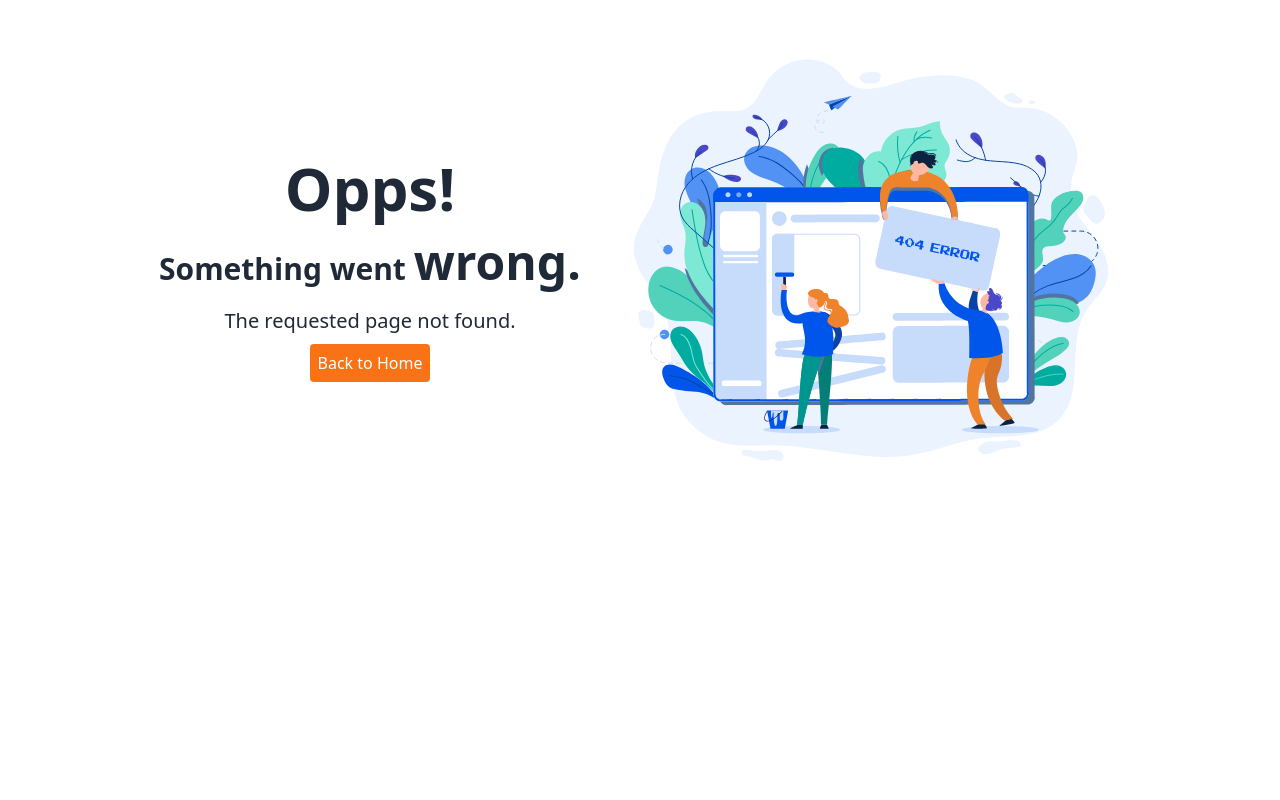
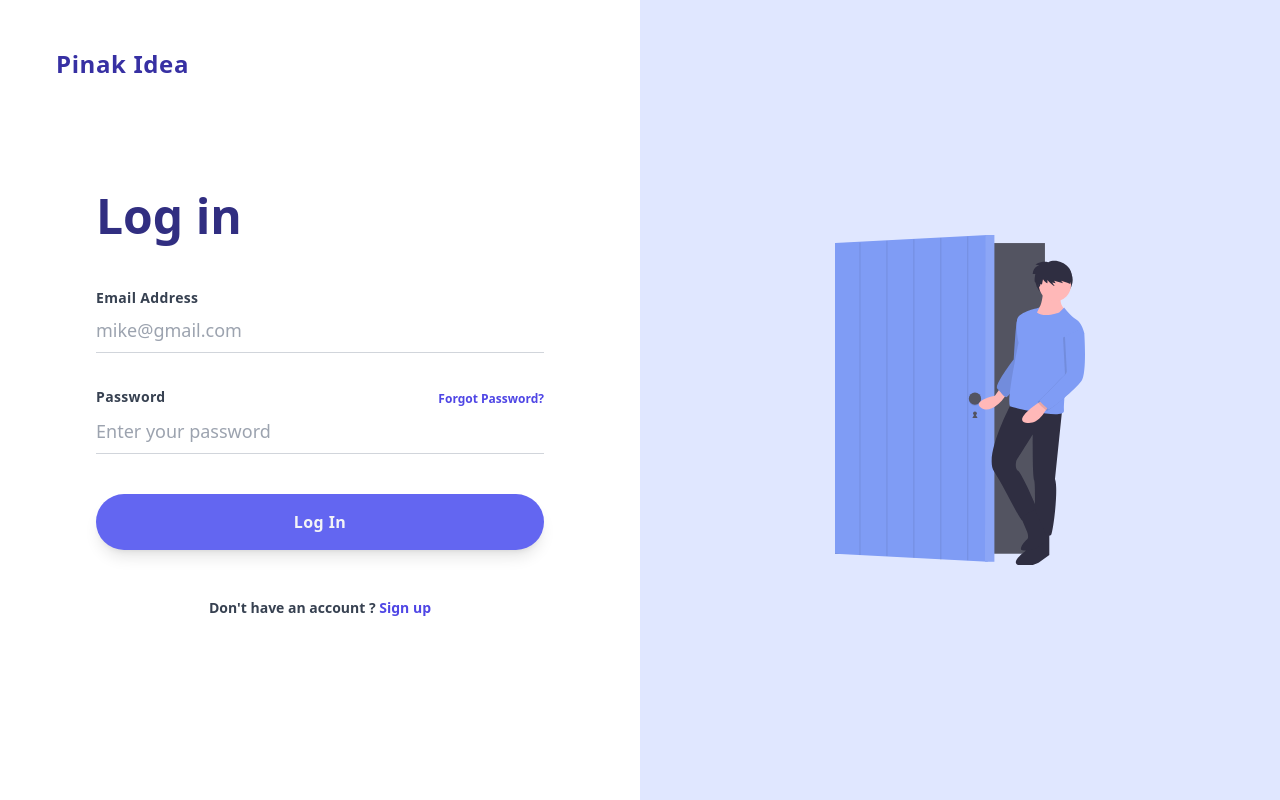
Before and after one commit to shaikat17/pinak, a React (Vite) app: page /login in a window 1280 px wide. Before the commit this address had no page. Built offline with nearby package versions, Linux system fonts and the light colour scheme.

Commit message:
Added login page.

```diff
--- a/src/Routes/routes.jsx
+++ b/src/Routes/routes.jsx
@@ -8,6 +8,7 @@
 import Team from "../pages/Team/Team";
 import AboutUs from "../pages/AboutUs";
 import Hirings from "../components/Hirings";
+import Login from "../pages/Login";
 
 
 export const router = createBrowserRouter([
@@ -50,5 +51,9 @@
     {
       path: "*",
       element: <ErrorPage />
+    },
+    {
+      path: "/login",
+      element: <Login />
     }
   ]);
--- /dev/null
+++ b/src/pages/Login.jsx
@@ -0,0 +1,234 @@
+import { Link } from "react-router-dom";
+
+const Login = () => {
+  return (
+    <div className="lg:flex">
+      <div className="lg:w-1/2 xl:max-w-screen-sm">
+        <div className="py-12 bg-indigo-100 lg:bg-white flex justify-center lg:justify-start lg:px-12">
+          <div className="cursor-pointer flex items-center">
+            <div className="text-2xl text-indigo-800 tracking-wide ml-2 font-semibold">
+              <Link to="/">Pinak Idea</Link>
+            </div>
+          </div>
+        </div>
+        <div className="mt-10 px-12 sm:px-24 md:px-48 lg:px-12 lg:mt-16 xl:px-24 xl:max-w-2xl">
+          <h2
+            className="text-center text-4xl text-indigo-900 font-display font-semibold lg:text-left xl:text-5xl
+                    xl:text-bold"
+          >
+            Log in
+          </h2>
+          <div className="mt-12">
+            <form>
+              <div>
+                <div className="text-sm font-bold text-gray-700 tracking-wide">
+                  Email Address
+                </div>
+                <input
+                  className="w-full text-lg py-2 border-b border-gray-300 focus:outline-none focus:border-indigo-500"
+                  type=""
+                  placeholder="mike@gmail.com"
+                />
+              </div>
+              <div className="mt-8">
+                <div className="flex justify-between items-center">
+                  <div className="text-sm font-bold text-gray-700 tracking-wide">
+                    Password
+                  </div>
+                  <div>
+                    <Link
+                      className="text-xs font-display font-semibold text-indigo-600 hover:text-indigo-800
+                                        cursor-pointer"
+                    >
+                      Forgot Password?
+                    </Link>
+                  </div>
+                </div>
+                <input
+                  className="w-full text-lg py-2 border-b border-gray-300 focus:outline-none focus:border-indigo-500"
+                  type=""
+                  placeholder="Enter your password"
+                />
+              </div>
+              <div className="mt-10">
+                <button
+                  className="bg-indigo-500 text-gray-100 p-4 w-full rounded-full tracking-wide
+                                font-semibold font-display focus:outline-none focus:shadow-outline hover:bg-indigo-600
+                                shadow-lg"
+                >
+                  Log In
+                </button>
+              </div>
+            </form>
+            <div className="mt-12 text-sm font-display font-semibold text-gray-700 text-center">
+              Don't have an account ?{" "}
+              <Link className="cursor-pointer text-indigo-600 hover:text-indigo-800">
+                Sign up
+              </Link>
+            </div>
+          </div>
+        </div>
+      </div>
+      <div className="hidden lg:flex items-center justify-center bg-indigo-100 flex-1 h-screen">
+        <div className="max-w-xs transform duration-200 hover:scale-110 cursor-pointer">
+          <svg
+            className="w-5/6 mx-auto"
+            xmlns="http://www.w3.org/2000/svg"
+            id="f080dbb7-9b2b-439b-a118-60b91c514f72"
+            data-name="Layer 1"
+            viewBox="0 0 528.71721 699.76785"
+          >
+            <title>Login</title>
+            <rect y="17.06342" width="444" height="657" fill="#535461" />
+            <polygon
+              points="323 691.063 0 674.063 0 17.063 323 0.063 323 691.063"
+              fill="#7f9cf5"
+            />
+            <circle cx="296" cy="377.06342" r="4" fill="#535461" />
+            <polygon
+              points="296 377.66 298.773 382.463 301.545 387.265 296 387.265 290.455 387.265 293.227 382.463 296 377.66"
+              fill="#535461"
+            />
+            <polygon
+              points="337 691.063 317.217 691 318 0.063 337 0.063 337 691.063"
+              fill="#7f9cf5"
+            />
+            <g opacity="0.1">
+              <polygon
+                points="337.217 691 317.217 691 318.217 0 337.217 0 337.217 691"
+                fill="#fff"
+              />
+            </g>
+            <circle cx="296" cy="348.06342" r="13" opacity="0.1" />
+            <circle cx="296" cy="346.06342" r="13" fill="#535461" />
+            <line
+              x1="52.81943"
+              y1="16.10799"
+              x2="52.81943"
+              y2="677.15616"
+              fill="none"
+              stroke="#000"
+              strokeMiterlimit="10"
+              strokeWidth="2"
+              opacity="0.1"
+            />
+            <line
+              x1="109.81943"
+              y1="12.10799"
+              x2="109.81943"
+              y2="679.15616"
+              fill="none"
+              stroke="#000"
+              strokeMiterlimit="10"
+              strokeWidth="2"
+              opacity="0.1"
+            />
+            <line
+              x1="166.81943"
+              y1="9.10799"
+              x2="166.81943"
+              y2="683"
+              fill="none"
+              stroke="#000"
+              strokeMiterlimit="10"
+              strokeWidth="2"
+              opacity="0.1"
+            />
+            <line
+              x1="223.81943"
+              y1="6.10799"
+              x2="223.81943"
+              y2="687.15616"
+              fill="none"
+              stroke="#000"
+              strokeMiterlimit="10"
+              strokeWidth="2"
+              opacity="0.1"
+            />
+            <line
+              x1="280.81943"
+              y1="3.10799"
+              x2="280.81943"
+              y2="688"
+              fill="none"
+              stroke="#000"
+              strokeMiterlimit="10"
+              strokeWidth="2"
+              opacity="0.1"
+            />
+            <ellipse
+              cx="463.21721"
+              cy="95.32341"
+              rx="39.5"
+              ry="37"
+              fill="#2f2e41"
+            />
+            <path
+              d="M683.8586,425.93948l-10,14s-48,10-30,25,44-14,44-14l14-18Z"
+              transform="translate(-335.6414 -100.11607)"
+              fill="#ffb8b8"
+            />
+            <path
+              d="M735.8586,266.93948s-13,0-16,18-6,78-6,78-42,55-35,62,15,20,20,18,48-61,48-61Z"
+              transform="translate(-335.6414 -100.11607)"
+              fill="#7f9cf5"
+            />
+            <path
+              d="M735.8586,266.93948s-13,0-16,18-6,78-6,78-42,55-35,62,15,20,20,18,48-61,48-61Z"
+              transform="translate(-335.6414 -100.11607)"
+              opacity="0.1"
+            />
+            <path
+              d="M775.8586,215.93948s-1,39-13,41-8,15-8,15,39,23,65,0l5-12s-18-13-10-31Z"
+              transform="translate(-335.6414 -100.11607)"
+              fill="#ffb8b8"
+            />
+            <path
+              d="M708.8586,455.93948s-59,110-37,144,55,104,60,104,33-14,31-23-32-76-40-82-4-22-3-23,34-54,34-54-1,84,3,97-1,106,4,110,28,11,32,5,16-97,8-118l15-144Z"
+              transform="translate(-335.6414 -100.11607)"
+              fill="#2f2e41"
+            />
+            <path
+              d="M762.8586,722.93948l-25,46s-36,26-11,30,40-6,40-6l22-16v-46Z"
+              transform="translate(-335.6414 -100.11607)"
+              fill="#2f2e41"
+            />
+            <path
+              d="M728.8586,696.93948l13,31s5,13,0,16-19,21-10,23a29.29979,29.29979,0,0,0,5.49538.5463,55.56592,55.56592,0,0,0,40.39768-16.43936l8.10694-8.10694s-27.77007-63.94827-27.385-63.47414S728.8586,696.93948,728.8586,696.93948Z"
+              transform="translate(-335.6414 -100.11607)"
+              fill="#2f2e41"
+            />
+            <circle cx="465.21721" cy="105.82341" r="34" fill="#ffb8b8" />
+            <path
+              d="M820.3586,253.43948l-10.5,10.5s-32,12-47,0c0,0,5.5-11.5,5.5-10.5s-43.5,7.5-47.5,25.5,3,49,3,49-28,132-17,135,114,28,113,9,8-97,8-97l35-67s-5-22-17-29S820.3586,253.43948,820.3586,253.43948Z"
+              transform="translate(-335.6414 -100.11607)"
+              fill="#7f9cf5"
+            />
+            <path
+              d="M775.8586,448.93948l-13,8s-50,34-24,40,41-24,41-24l10-12Z"
+              transform="translate(-335.6414 -100.11607)"
+              fill="#ffb8b8"
+            />
+            <path
+              d="M849.8586,301.93948l9,9s6,84-6,101-67,63-70,60-22-18-18-20,57.18287-57.56942,57.18287-57.56942l-4.18287-77.43058Z"
+              transform="translate(-335.6414 -100.11607)"
+              opacity="0.1"
+            />
+            <path
+              d="M853.8586,298.93948l9,9s6,84-6,101-67,63-70,60-22-18-18-20,57.18287-57.56942,57.18287-57.56942l-4.18287-77.43058Z"
+              transform="translate(-335.6414 -100.11607)"
+              fill="#7f9cf5"
+            />
+            <path
+              d="M786.797,157.64461s-11.5575-4.20273-27.31774,4.72807l8.40546,2.10136s-12.60819,1.05068-14.18421,17.8616h5.77875s-3.67739,14.70955,0,18.91228l2.364-4.4654,6.82943,13.65887,1.576-6.82944,3.15205,1.05069,2.10137-11.03217s5.25341,7.88012,9.45614,8.40546V195.2065s11.5575,13.13352,15.23489,12.60818l-5.25341-7.35477,7.35477,1.576-3.152-5.25341,18.91228,5.25341-4.20273-5.25341,13.13352,4.20273,6.3041,2.6267s8.9308-20.4883-3.67739-34.67251S798.61712,151.60318,786.797,157.64461Z"
+              transform="translate(-335.6414 -100.11607)"
+              fill="#2f2e41"
+            />
+          </svg>
+        </div>
+      </div>
+    </div>
+  );
+};
+
+export default Login;
```
